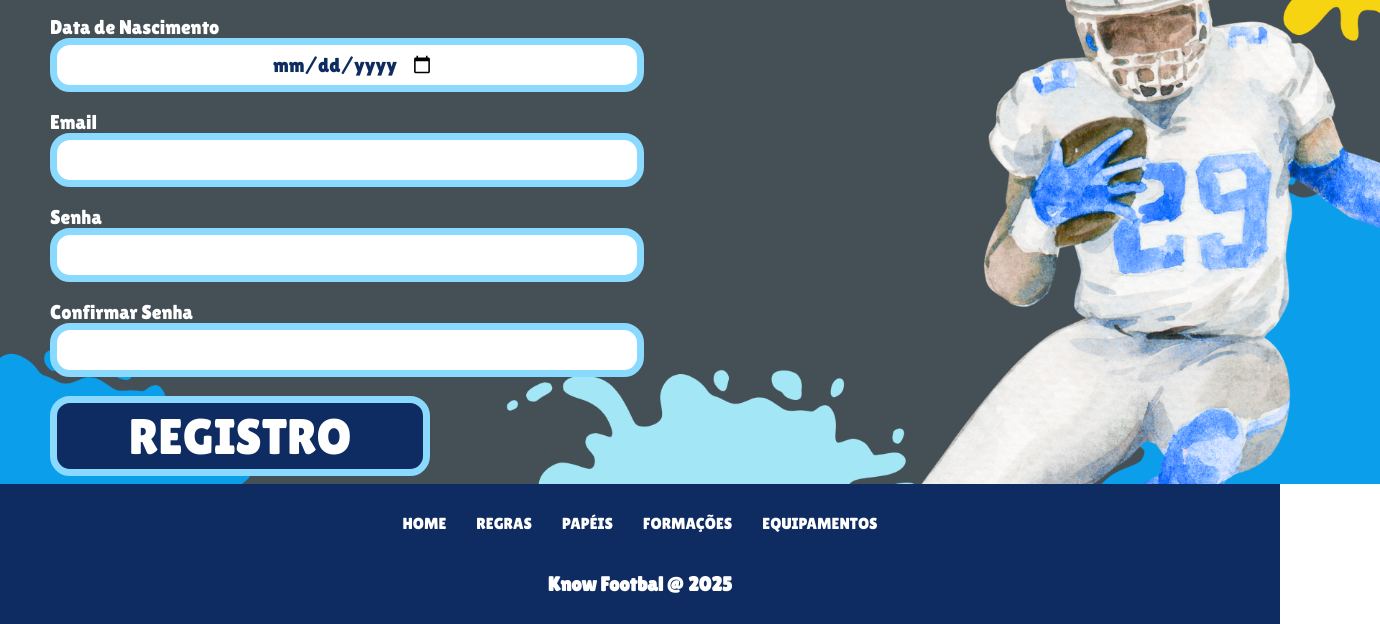
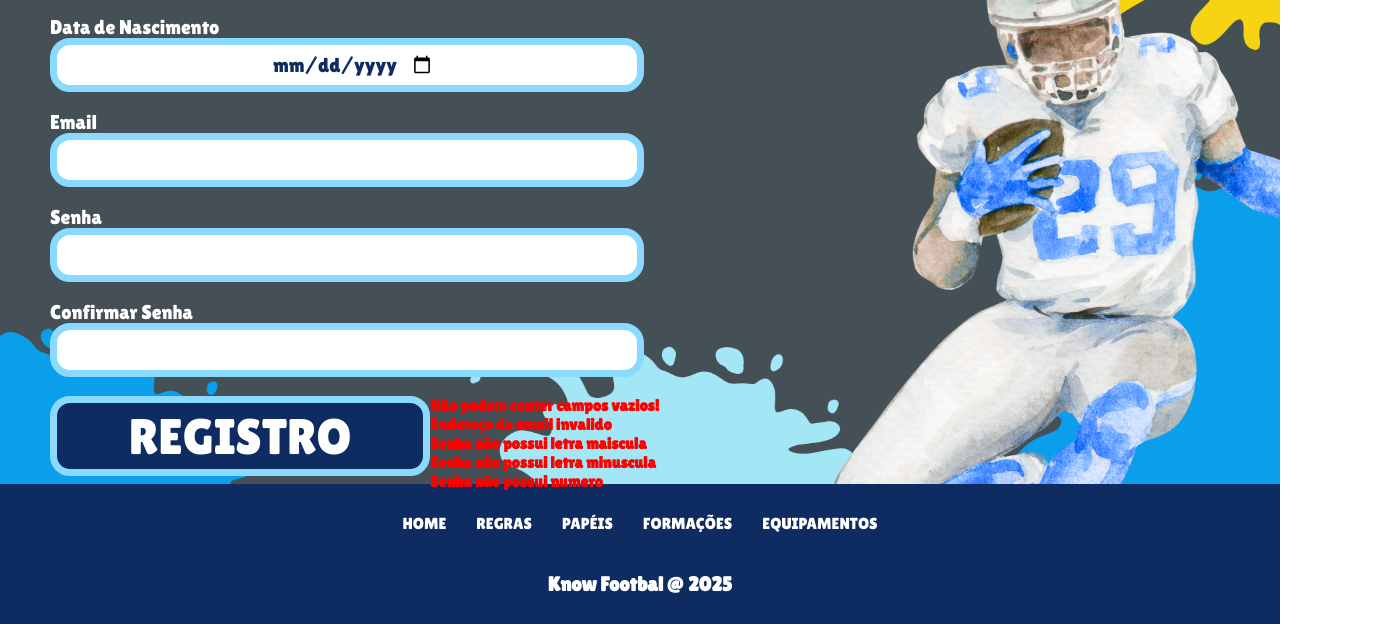
Before and after one commit to Matheus-valle/Projeto_Matheus_Valle_know-football, a plain HTML site: page SITE/FRONT-END/PAGES/Registro.html in a window 1280 px wide. Both pictures are taken after a click on the button "REGISTRO". Shown: the part 385-1009 px from the top of the page, 1380 px wide, since content can reach past the window. Drawn offline with Linux system fonts and the light colour scheme.

Commit message:
validações login e cadastro

```diff
--- a/SITE/FRONT-END/PAGES/Registro.html
+++ b/SITE/FRONT-END/PAGES/Registro.html
@@ -8,7 +8,7 @@
     <link rel="preconnect" href="https://fonts.googleapis.com">
     <link rel="preconnect" href="https://fonts.gstatic.com" crossorigin>
     <link href="https://fonts.googleapis.com/css2?family=Lilita+One&display=swap" rel="stylesheet">
-    <title>Registr </title>
+    <title>Registro</title>
 </head>
 <body>
     <header>
@@ -42,7 +42,12 @@
         <input id="input_senha"  type="password"><br>
          <p>Confirmar Senha</p>
         <input id="input_confirmarSenha"  type="password"><br>
-        <button class="botao_cadastro_login">REGISTRO</button>
+        <div class="erros">
+                    <button class="botao_cadastro_login" onclick="enviar_registro()">REGISTRO</button><br>
+        <div id="div_erro"></div>
+
+        </div>
+
 
     </section>
     <footer>
@@ -59,3 +64,64 @@
     </footer>
 </body>
 </html>
+<script>
+    function enviar_registro() {
+        var nome = input_nome.value
+        var data = input_data.value
+        var email = input_email.value
+        var senha = input_senha.value
+        var confirmar_senhha = input_confirmarSenha.value
+        var mensagem = ""
+
+        var temMaiuscula = 0
+        var temMinuscula = 0
+        var temnumero = 0
+        if (nome == "" || email == "" || senha == "" || confirmar_senhha == "") {
+            mensagem += 'Não podem conter campos vazios! <br>'
+        }
+
+
+
+        if (senha != confirmar_senhha) {
+            mensagem += 'senha não conrresponde ao confirmar senha'
+        }
+        console.log(data)
+        if (data  >= '2009') {
+            mensagem += 'Data de nascimento não inserida corretamente ou usuario menor de 16 anos <br>'
+        }
+
+        if (email.includes('@') == false) {
+            mensagem += 'Endereço de email invalido <br>'
+        }
+
+        if(senha.length <= 8 || senha.includes(''))
+
+        for(i = 0; i <= senha.length; i++) {
+            var senha_momento = senha[i]
+
+            if (senha_momento >= "A" &&  senha_momento <= "Z") {
+                temMaiuscula = 1
+            }
+            if (senha_momento >= "a" && senha_momento <= "z") {
+                temMinuscula = 1
+            }
+            if (senha_momento >= "0" && senha_momento <= "9") {
+                temnumero = 1
+            }
+        }
+
+        if(temMaiuscula == 0) {
+            mensagem += 'Senha não possui  letra maiscula <br>'
+        }
+
+        if(temMinuscula == 0) {
+            mensagem += 'Senha não possui letra minuscula <br>'
+        }
+
+        if(temnumero == 0) {
+            mensagem += 'Senha não possui numero <br>'
+        }
+
+        div_erro.innerHTML = `<b>${mensagem}</b>`
+    }
+</script>
--- a/SITE/FRONT-END/STYLE/cadastro.css
+++ b/SITE/FRONT-END/STYLE/cadastro.css
@@ -9,13 +9,12 @@
 
 .login_cadastro {
     height: 600px;
-    width: 100%;
-    background-color: #0E2C61;
+    background-color: #232830;
     align-items: center;
     background-image: url('../IMGs/imagem_fundo_login.png');
     background-position: center center;
     background-repeat: no-repeat; /*Avisar professores sobre essas tags utillizadas */
-    background-size: cover;
+    background-size: 100% 100%;
     padding: 50px;
     gap: 20px;
 }
@@ -65,3 +64,11 @@
     border: 7px solid #8AD9FF;
     border-radius: 20px;
 }
+
+.erros {
+    display: flex;
+}
+
+.erros b {
+    color: red;
+}
--- a/SITE/FRONT-END/STYLE/login.css
+++ b/SITE/FRONT-END/STYLE/login.css
@@ -9,13 +9,14 @@
 
 .login_cadastro {
     height: 600px;
-    width: 100%;
-    background-color: #0E2C61;
+
+    background-color: #232830;
     align-items: center;
     background-image: url('../IMGs/imagem_fundo_login.png');
     background-position: center center;
     background-repeat: no-repeat; /*Avisar professores sobre essas tags utillizadas */
-    background-size: cover;
+    background-size: 100% 100%;
+
     padding: 50px;
     gap: 20px;
 }
@@ -34,6 +35,11 @@
 
 .login_cadastro p {
     font-size: 20px;
+}
+
+
+.login_cadastro b {
+    font-size: 40px;
 }
 
 .login_cadastro input {
```
Also changed, not shown: SITE/FRONT-END/PAGES/Login.html (+16 -1 lines), SITE/FRONT-END/PAGES/PAGES_usuario/continuação_cadastro.html (added, +11 -0 lines).
